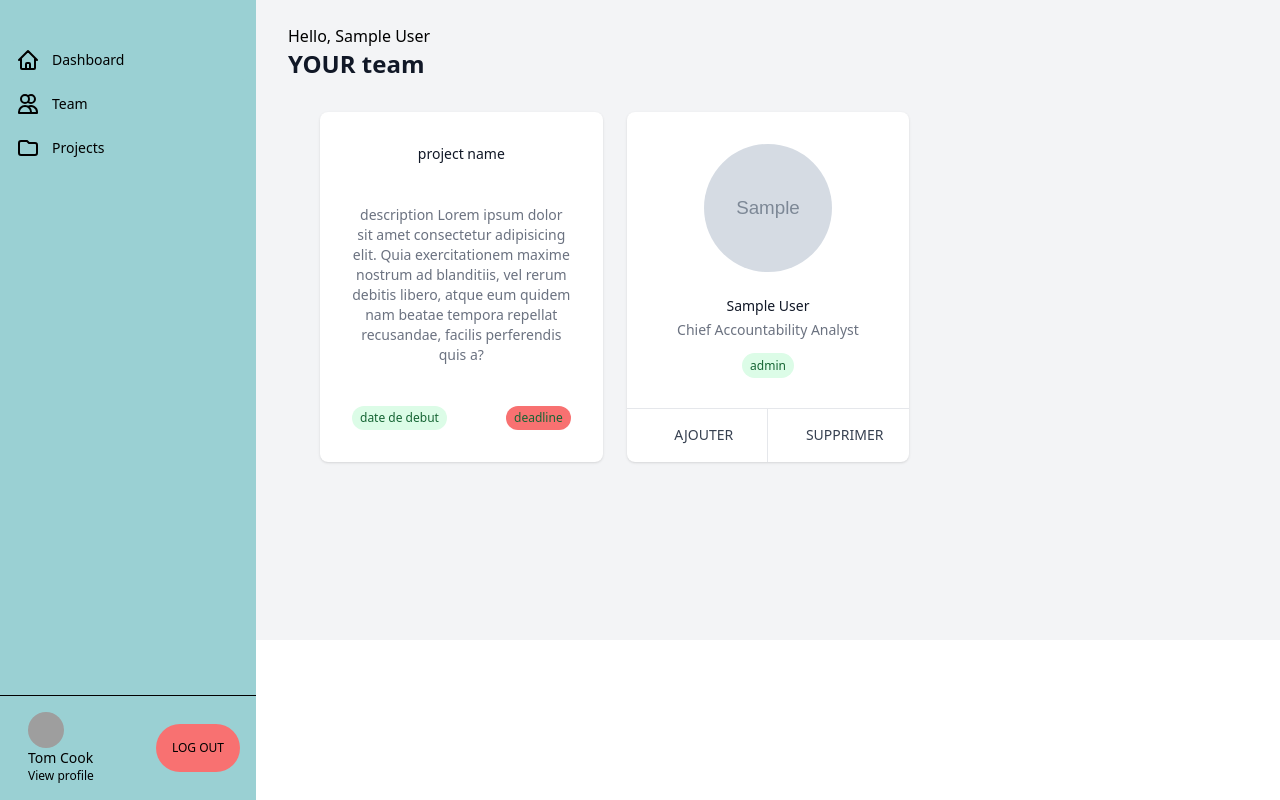
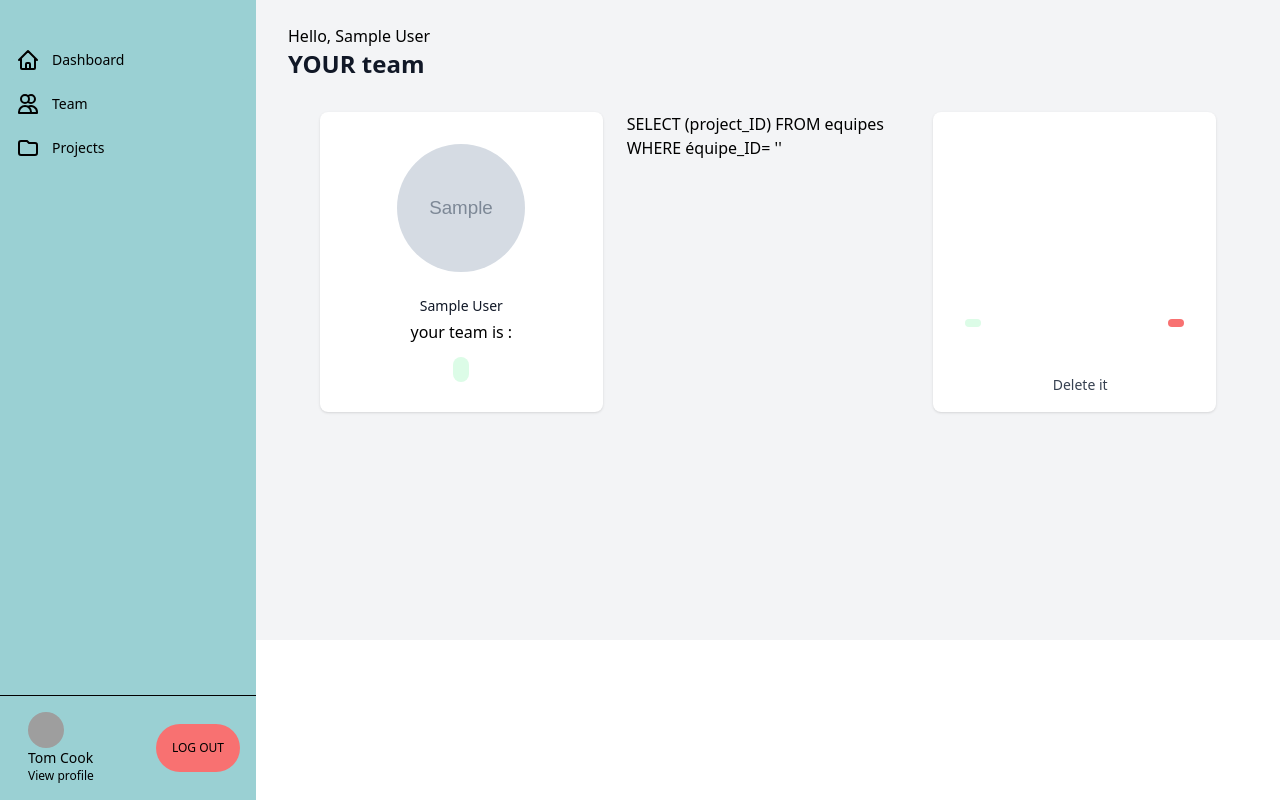
Before and after one commit to zakarialoulida/brief-6, a PHP site: page /dashboarduser.php in a window 1280 px wide. Run offline with PHP 8.4, Linux system fonts and the light colour scheme; the visitor is signed in with stand-in values (Sample User, id 1); tables that the repository leaves empty or names only in its code hold one stand-in row (values such as "Sample post"); grey boxes marked "Sample" are stand-in pictures; data that the repository does not hold is empty; some libraries are stand-ins or nearby versions; grey boxes are pictures that could not be loaded.

Commit message:
finalisée

```diff
--- a/dashboarduser.php
+++ b/dashboarduser.php
@@ -115,99 +115,102 @@
 
 
 
-                    <li class=" col-span-1 flex flex-col text-center bg-white rounded-lg shadow  divide-gray-200">
-                      <div class="flex-1 flex flex-col justify-between p-8 ">
-
-                        <h3 class=" text-gray-900 text-sm font-medium">project name</h3>
-
-
-                        <div class="  text-gray-500 text-clip text-sm">description Lorem ipsum dolor sit amet consectetur adipisicing elit. Quia exercitationem maxime nostrum ad blanditiis, vel rerum debitis libero, atque eum quidem nam beatae tempora repellat recusandae, facilis perferendis quis a?</div>
-
-
-                        <div class="  flex justify-between">
-                          <span class="px-2 py-1 text-green-800 text-xs font-medium bg-green-100 rounded-full">date de debut</span>
-                          <span class="px-2 py-1 text-green-800 text-xs font-medium bg-red-400 rounded-full">deadline</span>
-                        </div>
-                      </div>
-
-                    </li>
-
 
                     <?php
                     // Fetch the rows from the 'product' table
-                      $affichuser = "SELECT * FROM users";
+                    $id = $_SESSION['Membre_ID'];
+                    $affichuser = "SELECT * FROM users WHERE Membre_ID= '$id' ";
                     $result = mysqli_query($sql, $affichuser);
 
                     // Loop through the result and display each product
-                      while ($row = mysqli_fetch_assoc($result)) {
+                    $row = mysqli_fetch_assoc($result);
 
                     $nom = $row['nom'];
                     $prenom = $row['prénom'];
                     $roleuser = $row['roleuser'];
+                    $monequipe = $row['équipe_ID'];
+                    $image = $row['image'];
+                    $affich_monequipe = "SELECT * FROM equipes WHERE équipe_ID= '$monequipe' ";
+                    $result2 = mysqli_query($sql, $affich_monequipe);
+                    $ligne = mysqli_fetch_assoc($result2);
+                    $nomdelequipe = $ligne['Nom_Équipe'];
 
-                        $image = $row['image'];
                     echo "
                         <li class='col-span-1 flex flex-col text-center bg-white rounded-lg shadow divide-y divide-gray-200'>
                         <div class='flex-1 flex flex-col p-8'>
           <img class='w-32 h-32 flex-shrink-0 mx-auto rounded-full' src='img/$image' alt=''>
           <h3 class='mt-6 text-gray-900 text-sm font-medium'>$nom $prenom</h3>
-          <dl class='mt-1 flex-grow flex flex-col justify-between'>
-            <dt class='sr-only'></dt>
-            <dd class='text-gray-500 text-sm'>Chief Accountability Analyst</dd>
-            <dt class='sr-only'>$roleuser</dt>
+          <dl class='mt-1 flex-grow '>
+
+            <h4>your team is :</h4>
             <dd class='mt-3'>
-              <span class='px-2 py-1 text-green-800 text-xs font-medium bg-green-100 rounded-full'>$roleuser</span>
+              <span class='px-2 py-1 text-green-800 text-xs font-medium bg-green-100 rounded-full'>$nomdelequipe</span>
             </dd>
           </dl>
         </div>
-        <div>
-          <div class='-mt-px flex divide-x divide-gray-200'>
-            <div class='w-0 flex-1 flex'>
-              <a href='mailto:janecooper@example.com' class='relative -mr-px w-0 flex-1 inline-flex items-center justify-center py-4 text-sm text-gray-700 font-medium border border-transparent rounded-bl-lg hover:text-gray-500'>
 
-                <span class='ml-3'>AJOUTER</span>
-              </a>
-            </div>
-            <div class='-ml-px w-0 flex-1 flex'>
-              <a href='tel:+1-202-555-0170' class='relative w-0 flex-1 inline-flex items-center justify-center py-4 text-sm text-gray-700 font-medium border border-transparent rounded-br-lg hover:text-gray-500'>
 
-                <span class='ml-3'>SUPPRIMER</span>
-              </a>
-            </div>
-          </div>
-        </div>
           </li>";
-                      }
+
+
+
+                            $tirerid = "SELECT (project_ID)  FROM equipes WHERE équipe_ID= '$monequipe' ";
+                            echo "$tirerid";
+                            $affichprojects="SELECT *from projects where project_ID= '$tirerid' ";
+                            $result = mysqli_query($sql, $affichprojects);
+                            $row = mysqli_fetch_assoc($result) ;
+
+                                $projectID = $row['project_ID'];
+                                $projectName = $row['Nom_project'];
+                                $description = $row['descrip'];
+                                $startDate = $row['Date_de_debut'];
+                                $endDate = $row['date_fin'];
+
                         ?>
 
-                    <!-- <div class="flex-1 flex flex-col p-8">
-                      <img class="w-32 h-32 flex-shrink-0 mx-auto rounded-full" src="https://images.unsplash.com/photo-1498551172505-8ee7ad69f235?ixlib=rb-1.2.1&amp;ixid=eyJhcHBfaWQiOjEyMDd9&amp;auto=format&amp;fit=facearea&amp;facepad=4&amp;w=256&amp;h=256&amp;q=60" alt="">
-                      <h3 class="mt-6 text-gray-900 text-sm font-medium">Jenny Wilson</h3>
-                      <dl class="mt-1 flex-grow flex flex-col justify-between">
-                        <dt class="sr-only">Title</dt>
-                        <dd class="text-gray-500 text-sm">Chief Accountability Analyst</dd>
-                        <dt class="sr-only">Role</dt>
-                        <dd class="mt-3">
-                          <span class="px-2 py-1 text-green-800 text-xs font-medium bg-green-100 rounded-full">Admin</span>
-                        </dd>
-                      </dl>
+
+
+
+
+                                <li class=" col-span-1 flex flex-col text-center bg-white rounded-lg shadow  divide-gray-200">
+                                    <div class="flex-1 flex flex-col justify-between p-8 ">
+
+                                        <h3 class=" text-gray-900 text-sm font-medium"><?php echo "  $projectName" ?></h3>
+
+
+                                        <div class="  text-gray-500  text-sm">
+                                            <?php
+                                            echo "<p class='mb-3 font-normal text-gray-700'>$description</p>";
+
+                                            ?>
                                         </div>
-                    <div>
+
+
+                                        <div class="  flex justify-between">
+                                            <span class="px-2 py-1 text-g*reen-800 text-xs font-medium bg-green-100 rounded-full"><?php echo "   $startDate" ?></span>
+                                            <span class="px-2 py-1 text-green-800 text-xs font-medium bg-red-400 rounded-full"><?php echo "  $endDate" ?></span>
+                                        </div>
+
+
+                                    </div>
                                     <div class="-mt-px flex divide-x divide-gray-200">
-                        <div class="w-0 flex-1 flex">
-                          <a href="mailto:janecooper@example.com" class="relative -mr-px w-0 flex-1 inline-flex items-center justify-center py-4 text-sm text-gray-700 font-medium border border-transparent rounded-bl-lg hover:text-gray-500">
 
-                            <span class="ml-3">AJOUTER</span>
-                          </a>
-                        </div>
-                        <div class="-ml-px w-0 flex-1 flex">
-                          <a href="tel:+1-202-555-0170" class="relative w-0 flex-1 inline-flex items-center justify-center py-4 text-sm text-gray-700 font-medium border border-transparent rounded-br-lg hover:text-gray-500">
 
-                            <span class="ml-3">SUPPRIMER</span>
-                          </a>
-                        </div>
-                      </div>
-                    </div> -->
+
+
+
+                                        <form class="-ml-px w-0 flex-1 flex" method="post">
+
+                                            <input type="hidden" name="deleteId" value="<?php echo "$projectID"; ?>">
+                                            <button type="submit" id="delete it" class="relative w-0 flex-1 inline-flex items-center justify-center py-4 text-sm text-gray-700 font-medium border border-transparent rounded-br-lg hover:text-gray-500 ml-3">Delete it</button>
+
+
+                                        </form>
+
+
+
+                                </li>
+
 
 </ul>
 
```
Lines whose indentation alone changed are shown as unchanged.
